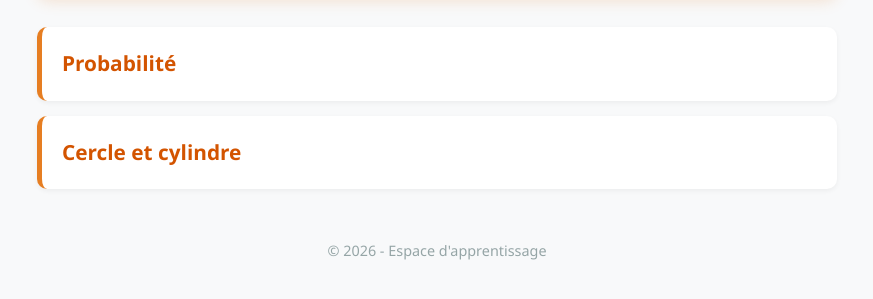
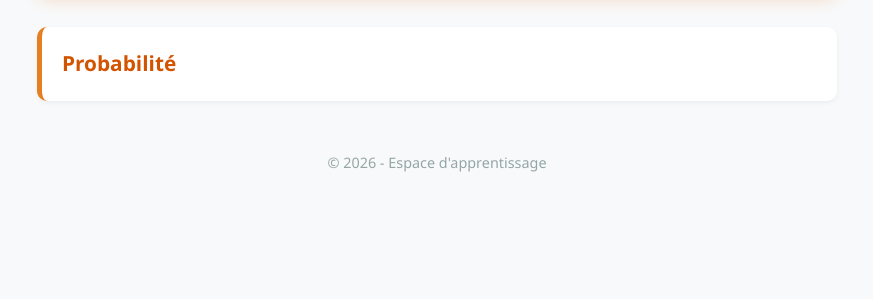
Before and after one commit to carlos-pinango/math, a plain HTML site: page index.html in a window 1280 px wide. Shown: the part 159-458 px from the top of the page, without its empty margins (203-1076 px from the left). Drawn offline with Linux system fonts and the light colour scheme.

Commit message:
Remove 'Cercle et cylindre' course link

```diff
--- a/index.html
+++ b/index.html
@@ -76,9 +76,6 @@
         <a href="probabilite.html" class="course-link">Probabilité</a>
     </li>
 
-    <li class="course-item">
-        <a href="cercle-cylindre.html" class="course-link">Cercle et cylindre</a>
-    </li>
 </ul>
 
 <footer>
```
